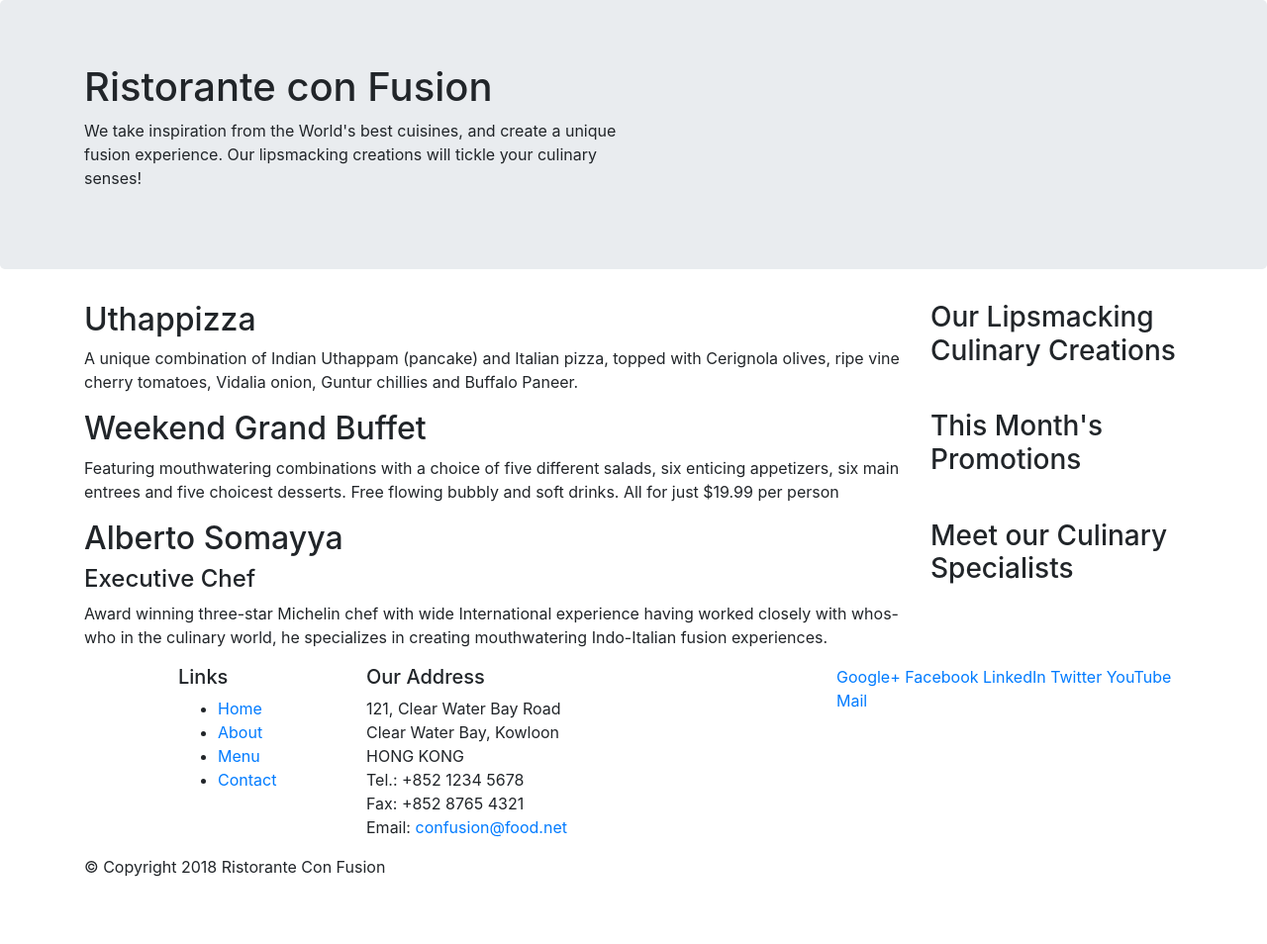
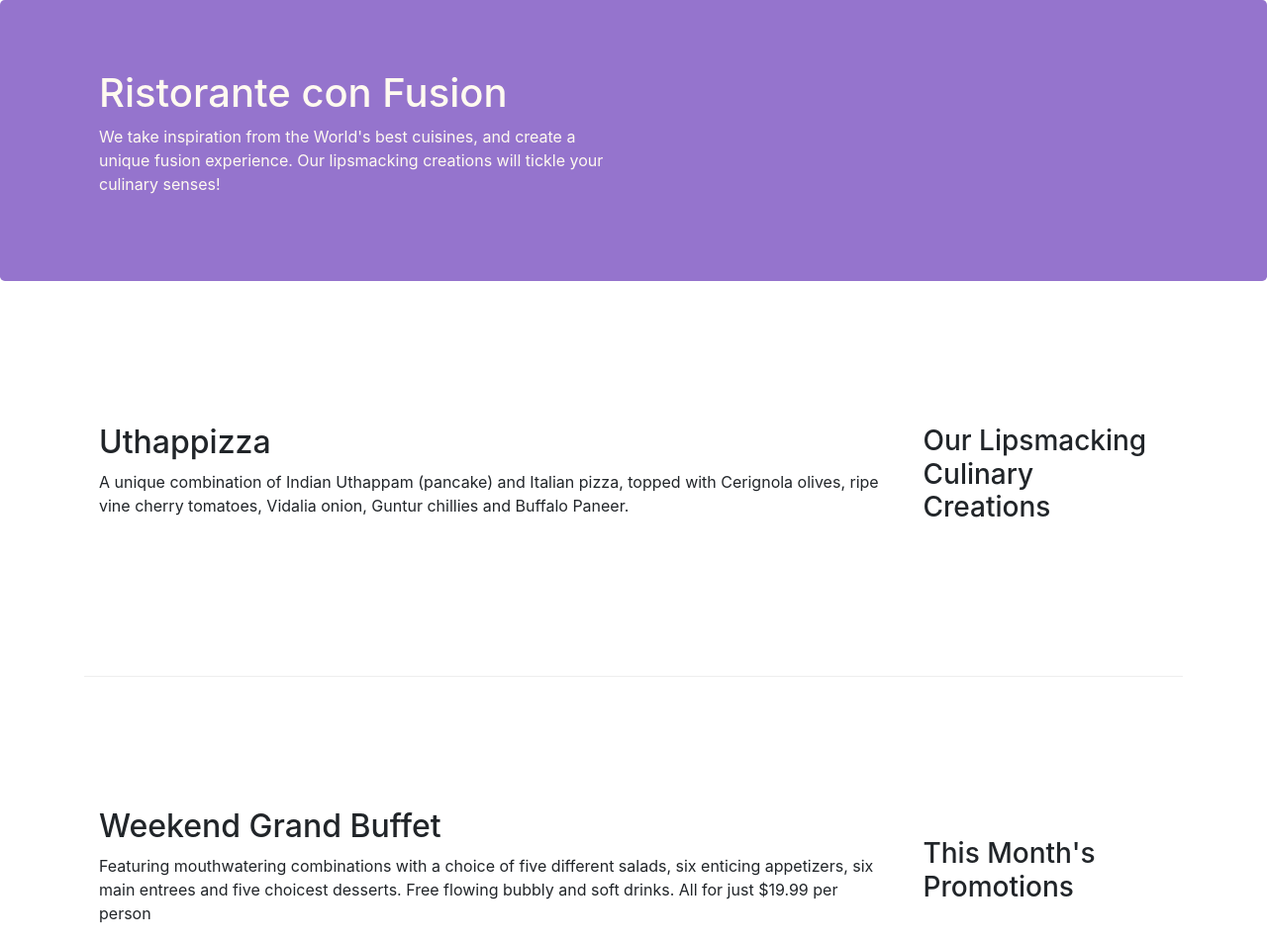
Before and after one commit to mayathomas/Front-End-Web-Test, a website: page index.html in a window 1280 px wide. Shown: the top 954 px of the page at 99% size. Before the commit the page ends 904 px from the top, so only its background shows below. Drawn offline with nearby package versions, Linux system fonts and the light colour scheme.

Commit message:
bootstrap third

```diff
--- a/index.html
+++ b/index.html
@@ -6,7 +6,8 @@
     <meta name="viewport" content="width=device-width,initial-scale=1,shrink-to-fit=no">
     <meta http-equiv="x-ua-compatible" content="ie=edge">
 
-    <link rel="stylesheet" href="node_modules/bootstrap/dist/css/bootstrap.min.css"/>
+    <link rel="stylesheet" href="node_modules/bootstrap/dist/css/bootstrap.min.css">
+    <link rel="stylesheet" href="style.css">
     <title>Ristorante Con Fusion</title>
 </head>
 
@@ -14,7 +15,7 @@
 
     <header class="jumbotron">
         <div class="container">
-            <div class="row">
+            <div class="row row-header">
                 <div class="col-12 col-sm-6">
                     <h1>Ristorante con Fusion</h1>
                     <p>We take inspiration from the World's best cuisines, and create a unique fusion experience. Our lipsmacking creations will tickle your culinary senses!</p>
@@ -26,7 +27,7 @@
     </header>
 
     <div class="container">
-        <div class="row">
+        <div class="row row-content align-items-center">
             <div class="col-12 col-sm-4 order-sm-last col-md-3">
                 <h3>Our Lipsmacking Culinary Creations</h3>
             </div>
@@ -37,7 +38,7 @@
         </div>
 
 
-        <div class="row">
+        <div class="row row-content align-items-center">
             <div class="col-12 col-sm-4 order-sm-last col-md-3">
                 <h3>This Month's Promotions</h3>
             </div>
@@ -47,7 +48,7 @@
             </div>
         </div>
 
-        <div class="row">
+        <div class="row row-content align-items-center">
             <div class="col-12 col-sm-4 order-sm-last col-md-3">
                 <h3>Meet our Culinary Specialists</h3>
             </div>
@@ -59,12 +60,12 @@
         </div>
     </div>
 
-    <footer>
+    <footer class="footer">
         <div class="container">
             <div class="row">
                 <div class="col-4 offset-1 col-sm-2">
                     <h5>Links</h5>
-                    <ul>
+                    <ul class="list-unstyled">
                         <li><a href="#">Home</a></li>
                         <li><a href="#">About</a></li>
                         <li><a href="#">Menu</a></li>
@@ -82,8 +83,8 @@
 		              Email: <a href="mailto:confusion@food.net">confusion@food.net</a>
 		           </address>
                 </div>
-                <div class="col-12 col-sm-4">
-                    <div>
+                <div class="col-12 col-sm-4 align-self-center">
+                    <div class="text-center">
                         <a href="http://google.com/+">Google+</a>
                         <a href="http://www.facebook.com/profile.php?id=">Facebook</a>
                         <a href="http://www.linkedin.com/in/">LinkedIn</a>
@@ -93,7 +94,7 @@
                     </div>
                 </div>
            </div>
-           <div class="row">
+           <div class="row justify-content-center">
                 <div class="col-auto">
                     <p>© Copyright 2018 Ristorante Con Fusion</p>
                 </div>
--- /dev/null
+++ b/style.css
@@ -0,0 +1,30 @@
+.row-header{
+    margin:0px auto;
+    padding:0px auto;
+}
+
+.row-content{
+    margin:0px auto;
+    padding: 50px 0px 50px 0px;
+    border-bottom: 1px ridge;
+    min-height:400px;
+}
+
+.footer{
+    background: #d1c4e9;
+    margin: 0px auto;
+    padding: 20px 0 20px 0px;
+}
+
+.jumbotron{
+    padding: 70px 30px 70px 30px;
+    margin: 0px auto;
+    background: #9574cd;
+    color: floralwhite;
+}
+
+.address{
+    font-size: 80%;
+    margin: 0px;
+    color: #0f0f0f;
+}
```
